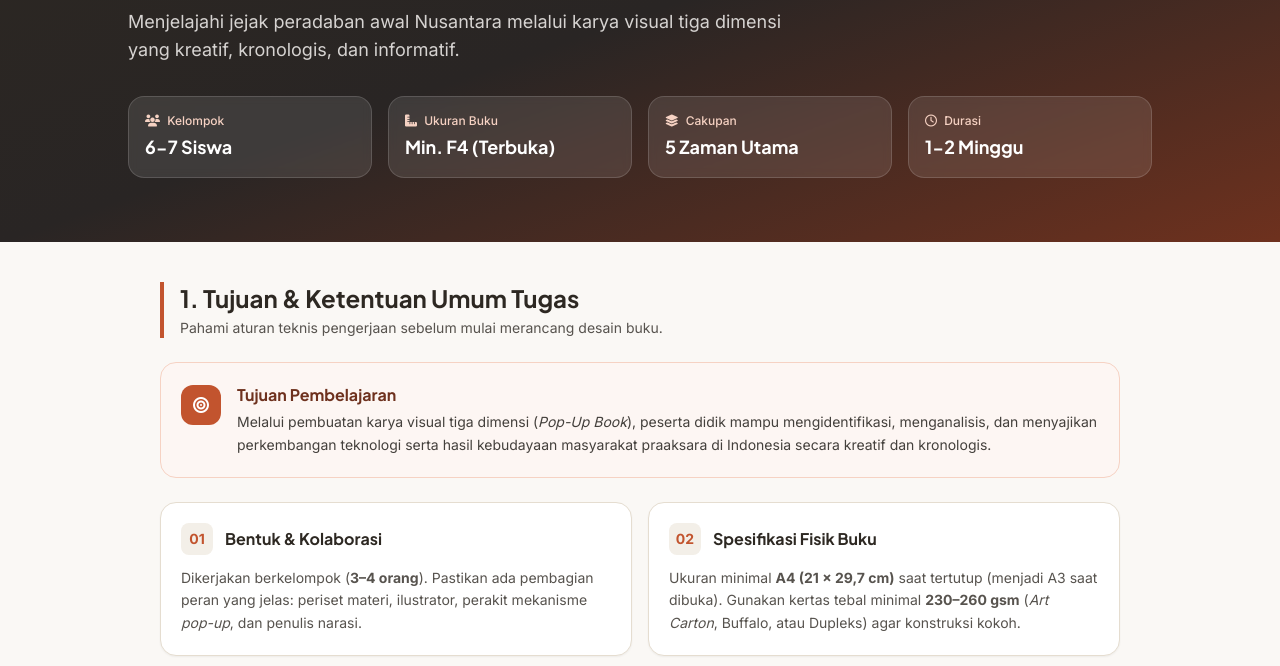
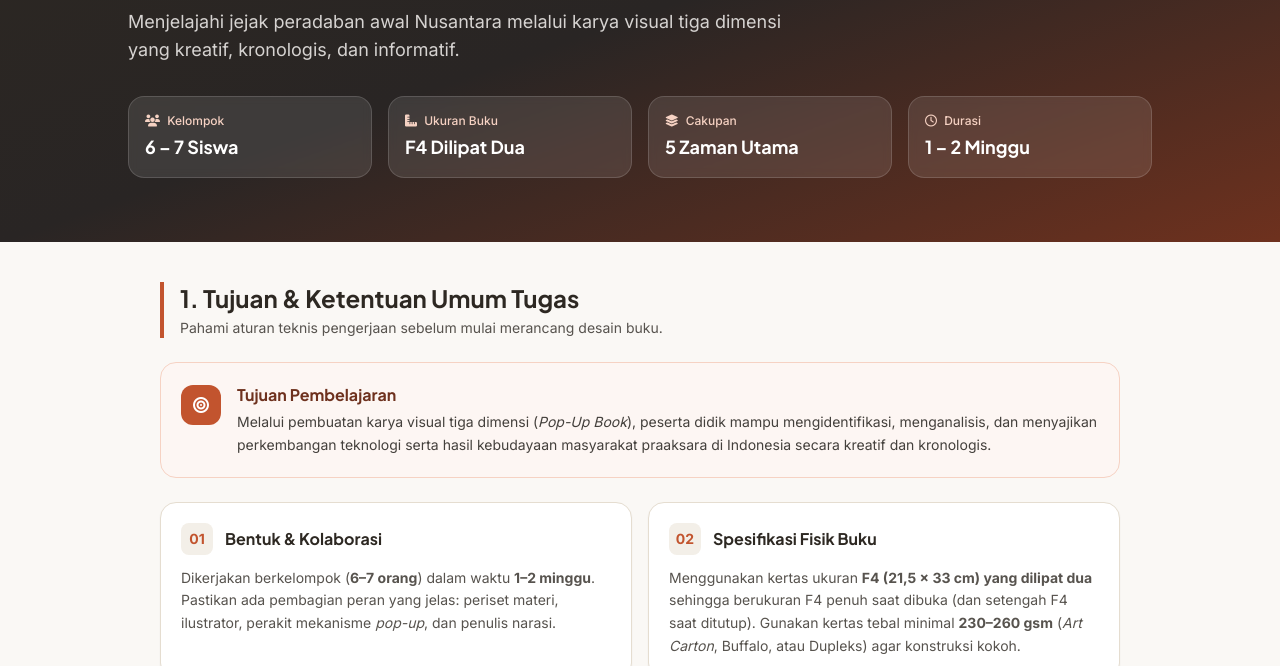
Before and after one commit to trisastra04/Kokurikuler_X, a plain HTML site: page index.html in a window 1280 px wide. Shown: the part 276-942 px from the top of the page. Drawn offline with nearby package versions, Linux system fonts and the light colour scheme.

Commit message:
Update index.html

```diff
--- a/index.html
+++ b/index.html
@@ -113,11 +113,11 @@
             <div class="grid grid-cols-2 sm:grid-cols-4 gap-3 sm:gap-4">
                 <div class="bg-white/10 backdrop-blur-sm border border-white/15 rounded-2xl p-3.5 sm:p-4">
                     <div class="text-terracotta-200 text-xs font-medium mb-1"><i class="fa-solid fa-users mr-1"></i> Kelompok</div>
-                    <div class="font-display font-bold text-base sm:text-lg">6-7 Siswa</div>
+                    <div class="font-display font-bold text-base sm:text-lg">6 – 7 Siswa</div>
                 </div>
                 <div class="bg-white/10 backdrop-blur-sm border border-white/15 rounded-2xl p-3.5 sm:p-4">
                     <div class="text-terracotta-200 text-xs font-medium mb-1"><i class="fa-solid fa-ruler-combined mr-1"></i> Ukuran Buku</div>
-                    <div class="font-display font-bold text-base sm:text-lg">Min. F4 (Terbuka)</div>
+                    <div class="font-display font-bold text-base sm:text-lg">F4 Dilipat Dua</div>
                 </div>
                 <div class="bg-white/10 backdrop-blur-sm border border-white/15 rounded-2xl p-3.5 sm:p-4">
                     <div class="text-terracotta-200 text-xs font-medium mb-1"><i class="fa-solid fa-layer-group mr-1"></i> Cakupan</div>
@@ -125,7 +125,7 @@
                 </div>
                 <div class="bg-white/10 backdrop-blur-sm border border-white/15 rounded-2xl p-3.5 sm:p-4">
                     <div class="text-terracotta-200 text-xs font-medium mb-1"><i class="fa-regular fa-clock mr-1"></i> Durasi</div>
-                    <div class="font-display font-bold text-base sm:text-lg">1-2 Minggu</div>
+                    <div class="font-display font-bold text-base sm:text-lg">1 – 2 Minggu</div>
                 </div>
             </div>
         </div>
@@ -162,7 +162,7 @@
                         <h3 class="font-display font-bold text-base">Bentuk & Kolaborasi</h3>
                     </div>
                     <p class="text-sm text-stone-600 leading-relaxed">
-                        Dikerjakan berkelompok (<strong>3–4 orang</strong>). Pastikan ada pembagian peran yang jelas: periset materi, ilustrator, perakit mekanisme <em>pop-up</em>, dan penulis narasi.
+                        Dikerjakan berkelompok (<strong>6–7 orang</strong>) dalam waktu <strong>1–2 minggu</strong>. Pastikan ada pembagian peran yang jelas: periset materi, ilustrator, perakit mekanisme <em>pop-up</em>, dan penulis narasi.
                     </p>
                 </div>
 
@@ -172,7 +172,7 @@
                         <h3 class="font-display font-bold text-base">Spesifikasi Fisik Buku</h3>
                     </div>
                     <p class="text-sm text-stone-600 leading-relaxed">
-                        Ukuran minimal <strong>A4 (21 x 29,7 cm)</strong> saat tertutup (menjadi A3 saat dibuka). Gunakan kertas tebal minimal <strong>230–260 gsm</strong> (<em>Art Carton</em>, Buffalo, atau Dupleks) agar konstruksi kokoh.
+                        Menggunakan kertas ukuran <strong>F4 (21,5 x 33 cm) yang dilipat dua</strong> sehingga berukuran F4 penuh saat dibuka (dan setengah F4 saat ditutup). Gunakan kertas tebal minimal <strong>230–260 gsm</strong> (<em>Art Carton</em>, Buffalo, atau Dupleks) agar konstruksi kokoh.
                     </p>
                 </div>
 
@@ -633,8 +633,9 @@
 Tema: *Pop-Up Book Hasil Budaya Masa Praaksara di Indonesia*
 
 *Ketentuan Umum:*
-- Kelompok: 3-4 orang
-- Ukuran Buku: Minimal A4 tertutup (kertas tebal min. 230 gsm)
+- Kelompok: 6-7 orang
+- Durasi Pengerjaan: 1-2 Minggu
+- Ukuran Buku: Kertas F4 (21,5 x 33 cm) dilipat dua (ukuran F4 saat dibuka, kertas tebal min. 230 gsm)
 - Teknik: Handmade dengan min. 3 variasi mekanisme pop-up
 
 *Komponen Wajib Setiap Zaman (Paleolitikum, Mesolitikum, Neolitikum, Megalitikum, Zaman Logam):*
```
